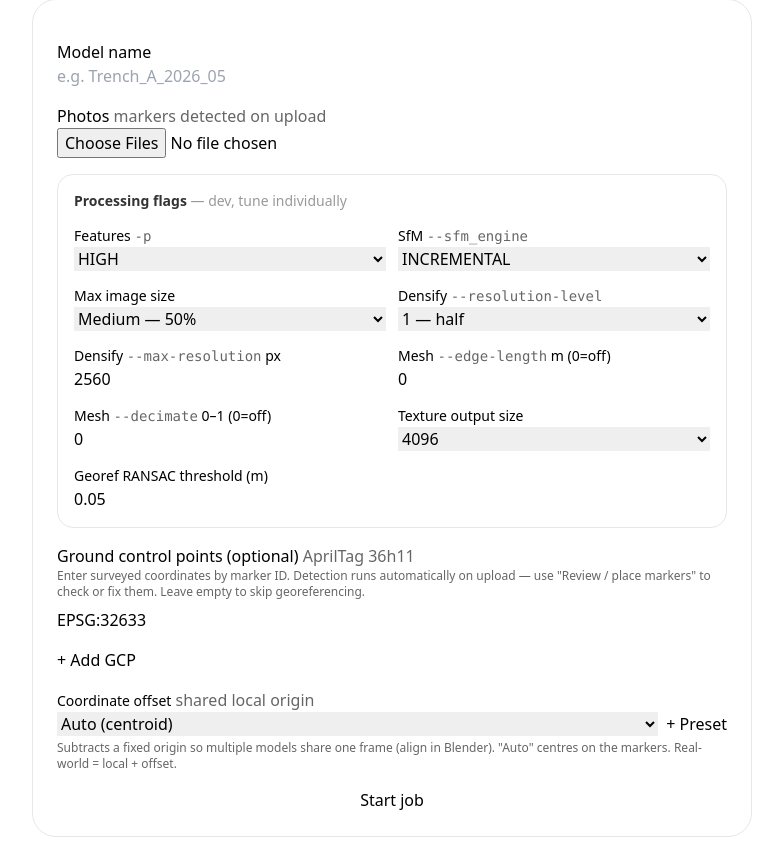
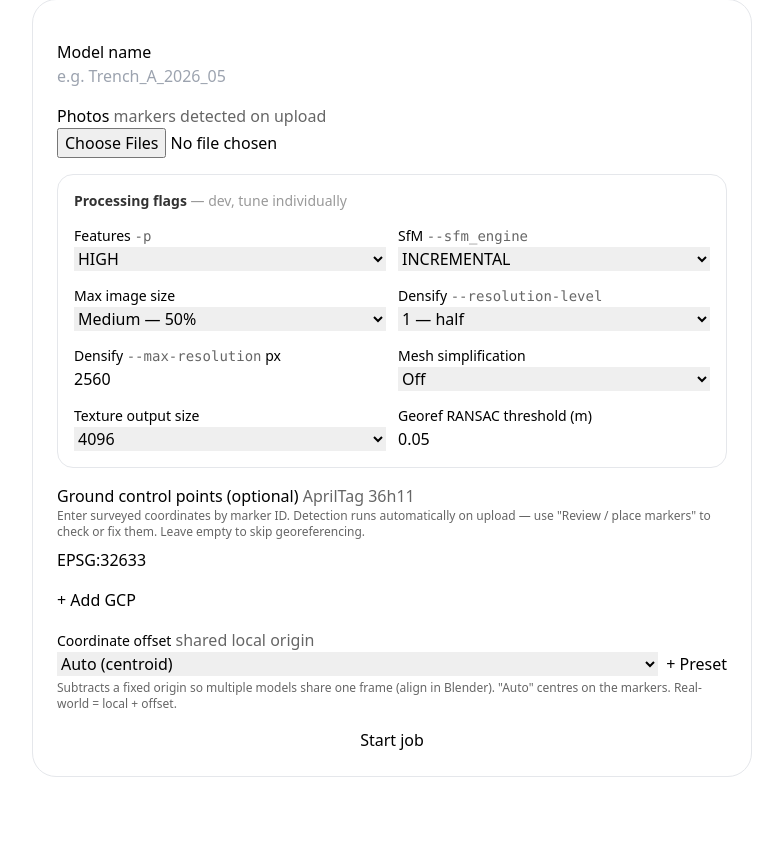
Before and after one commit to Ben-Mik/Relief3D, a Flask app: page /projects/1/new-job in a window 1280 px wide. Shown: the part 213-1074 px from the top of the page, without its empty margins (248-1031 px from the left). After the commit the page ends 990 px from the top, so only its background shows below. Run offline with Flask 3, Linux system fonts and the light colour scheme; style sheets or scripts are compiled from the project's sources.

Commit message:
Unify mesh simplification into one either/or control
ReconstructMesh's decimate and edge-length share OpenMVS's Clean() pass
and fight each other if both set. Replace the two raw fields with a single
"Mesh simplification" mode selector (Off / By amount % / By triangle size m)
that shows only the relevant input — structurally mutually exclusive.

The % is intuitive "how much to remove" (higher = lighter); the backend
inverts it to OpenMVS's decimate (= fraction to KEEP), so users never deal
with the inverted raw value. Retry prefill reconstructs the mode from the
stored decimate/edge_length.

Co-Authored-By: Claude Sonnet 4.6 <noreply@anthropic.com>

```diff
--- a/app.py
+++ b/app.py
@@ -185,6 +185,18 @@ def new_job(project_id):
             job_output_dir = f"{base}_{suffix}"
             suffix += 1
         os.makedirs(job_output_dir)
+        # Mesh simplification is one OpenMVS Clean() pass, so the two levers are
+        # mutually exclusive: the UI picks a mode and only that one is honored.
+        # "ratio" % is "how much to remove" → decimate = fraction to keep.
+        mode = request.form.get("simplify_mode", "off")
+        if mode == "ratio":
+            pct = min(max(float(request.form.get("simplify_pct") or 0), 0), 95)
+            edge_length, decimate = 0.0, round(1 - pct / 100, 3) if pct > 0 else 0.0
+        elif mode == "metric":
+            edge_length, decimate = float(request.form.get("simplify_edge") or 0), 0.0
+        else:
+            edge_length, decimate = 0.0, 0.0
+
         # Engine flags (per-flag dev controls). Cast numerics.
         options = {
             "feature_preset": request.form.get("feature_preset", "HIGH"),
@@ -192,8 +204,8 @@ def new_job(project_id):
             "max_image_pct": int(request.form.get("max_image_pct") or 0),
             "resolution_level": int(request.form.get("resolution_level", 1)),
             "max_resolution": int(request.form.get("max_resolution", 2560)),
-            "edge_length": float(request.form.get("edge_length") or 0),
-            "decimate": float(request.form.get("decimate") or 0),
+            "edge_length": edge_length,
+            "decimate": decimate,
             "texture_out_size": int(request.form.get("texture_out_size") or 0),
             "ransac_threshold": float(request.form.get("ransac_threshold") or 0.05),
         }
--- a/templates/new_job.html
+++ b/templates/new_job.html
@@ -76,12 +76,20 @@
                 <input type="number" name="max_resolution" value="2560" class="input input-bordered input-sm w-full">
             </div>
             <div>
-                <label class="label py-1"><span class="label-text text-sm">Mesh <code class="opacity-60">--edge-length</code> m (0=off)</span></label>
-                <input type="number" step="any" name="edge_length" value="0" class="input input-bordered input-sm w-full">
+                <label class="label py-1"><span class="label-text text-sm">Mesh simplification</span></label>
+                <select name="simplify_mode" id="simplify-mode" class="select select-bordered select-sm w-full">
+                    <option value="off" selected>Off</option>
+                    <option value="ratio">By amount (%)</option>
+                    <option value="metric">By triangle size (m)</option>
+                </select>
             </div>
-            <div>
-                <label class="label py-1"><span class="label-text text-sm">Mesh <code class="opacity-60">--decimate</code> 0–1 (0=off)</span></label>
-                <input type="number" step="any" min="0" max="1" name="decimate" value="0" class="input input-bordered input-sm w-full">
+            <div id="simplify-pct-wrap" class="hidden">
+                <label class="label py-1"><span class="label-text text-sm">Simplify by <span class="opacity-60">(higher = lighter)</span></span></label>
+                <input type="number" step="any" min="0" max="95" name="simplify_pct" value="70" class="input input-bordered input-sm w-full" placeholder="% to remove">
+            </div>
+            <div id="simplify-edge-wrap" class="hidden">
+                <label class="label py-1"><span class="label-text text-sm">Triangle size <span class="opacity-60">(needs GCPs)</span></span></label>
+                <input type="number" step="any" min="0" name="simplify_edge" value="0.01" class="input input-bordered input-sm w-full" placeholder="metres, e.g. 0.01">
             </div>
             <div>
                 <label class="label py-1"><span class="label-text text-sm">Texture output size</span></label>
@@ -156,6 +164,17 @@
     const reviewBtn = document.getElementById("review-btn");
     const startBtn  = document.getElementById("submit-btn");
 
+    // Mesh simplification: show only the input for the chosen mode, so the
+    // ratio and metric levers are mutually exclusive (they share OpenMVS's
+    // Clean() pass and would otherwise fight each other).
+    const simplifyMode = document.getElementById("simplify-mode");
+    function syncSimplify() {
+        document.getElementById("simplify-pct-wrap").classList.toggle("hidden", simplifyMode.value !== "ratio");
+        document.getElementById("simplify-edge-wrap").classList.toggle("hidden", simplifyMode.value !== "metric");
+    }
+    simplifyMode.addEventListener("change", syncSimplify);
+    syncSimplify();
+
     // Upload on selection -> detect markers -> enable review + start.
     fileInput.addEventListener("change", async () => {
         if (!fileInput.files.length) return;
@@ -227,6 +246,16 @@
             const el = document.querySelector(`[name="${k}"]`);
             if (el) el.value = v;
         }
+        // Reconstruct the mesh-simplification mode from the stored decimate/edge.
+        const opt = PREFILL.options || {};
+        if (opt.edge_length > 0) {
+            simplifyMode.value = "metric";
+            document.querySelector('[name="simplify_edge"]').value = opt.edge_length;
+        } else if (opt.decimate > 0 && opt.decimate < 1) {
+            simplifyMode.value = "ratio";
+            document.querySelector('[name="simplify_pct"]').value = Math.round((1 - opt.decimate) * 100);
+        }
+        syncSimplify();
         document.querySelector('[name="gcp_crs"]').value = PREFILL.crs || "";
         for (const [id, c] of Object.entries(PREFILL.gcp_coords || {}))
             addGcpRow(id, c[0], c[1], c[2]);
```
